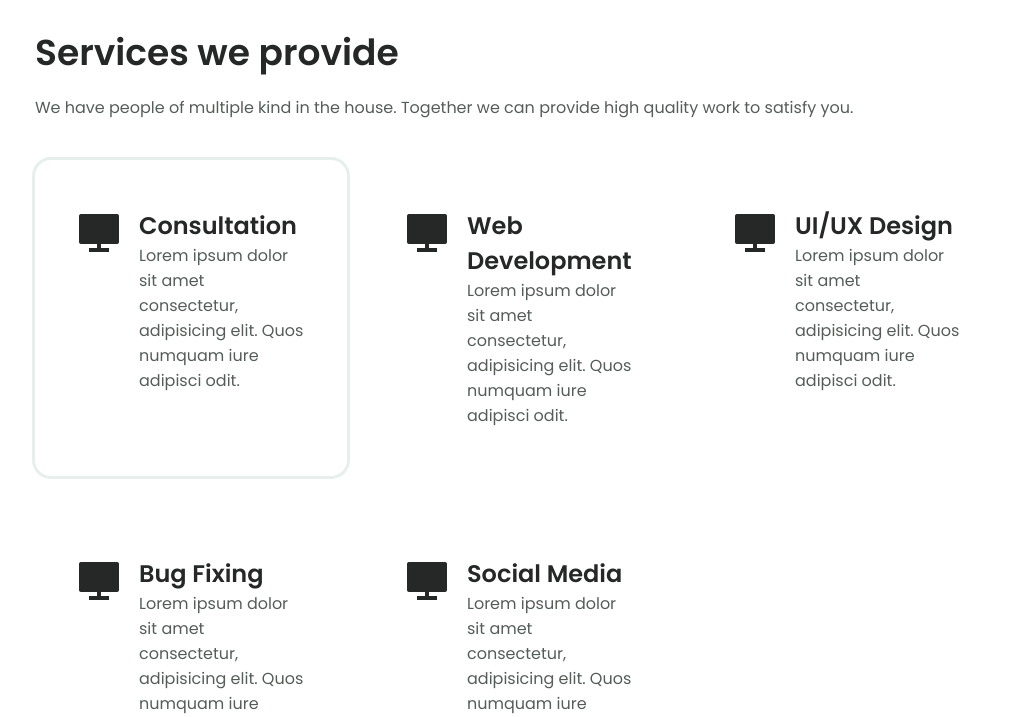
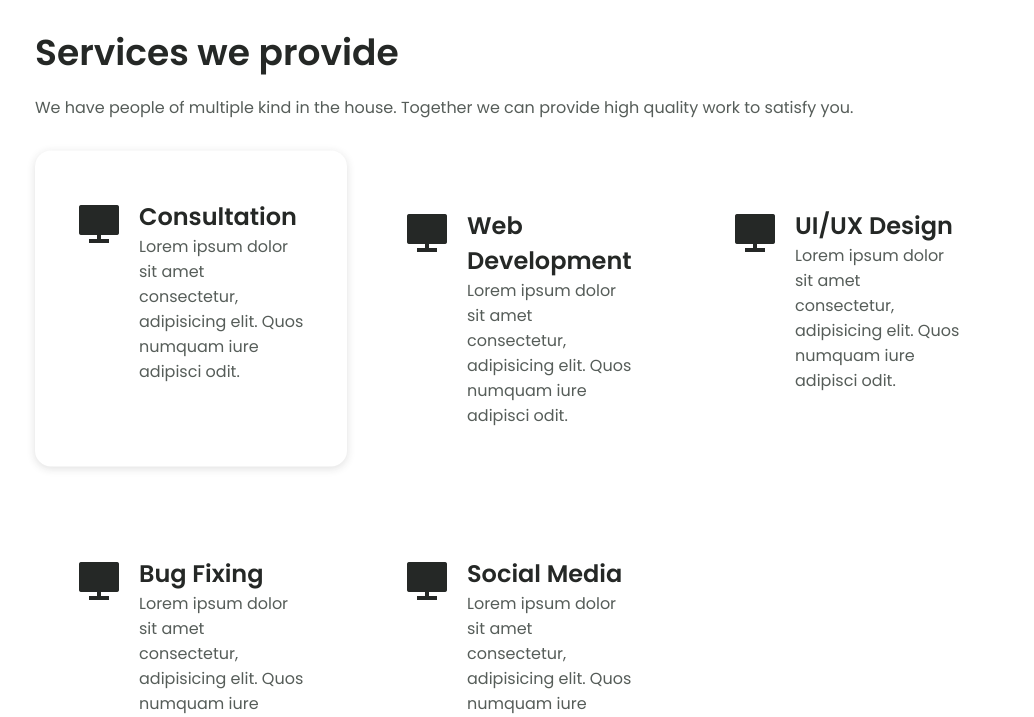
Before and after one commit to harshaltapase/stacksbyte-personal-website, a plain HTML site: page index.html in a window 1280 px wide. In both pictures the pointer is over the element 312 px from the left and 2361 px from the top of the page. Shown: the part 2044-2761 px from the top of the page, without its empty margins (121-1155 px from the left). Drawn offline with nearby package versions, Linux system fonts and the light colour scheme.

Commit message:
Add files via upload

```diff
--- a/assets/css/styles.css
+++ b/assets/css/styles.css
@@ -491,11 +491,12 @@ img {
 	justify-content: center;
 	column-gap: 1rem;
 	padding: 3rem 2.5rem;
+	transition: 0.3s;
 }
 
 .service__item:hover {
-	/* box-shadow: 0 2px 8px hsla(var(--hue), 4%, 15%, 0.15); */
-	box-shadow: var(--first-color-lighten) 0px 0px 0px 3px;
+	box-shadow: 0 2px 8px hsla(var(--hue), 4%, 15%, 0.15);
+	transform: translateY(-3%);
 }
 
 .service__header {
```
Also changed, not shown: 1 other file.
